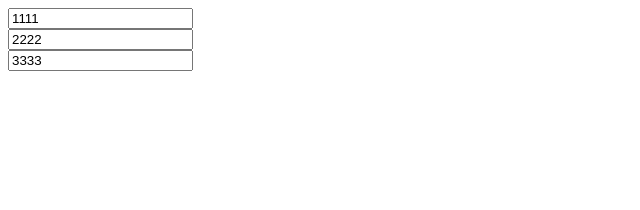
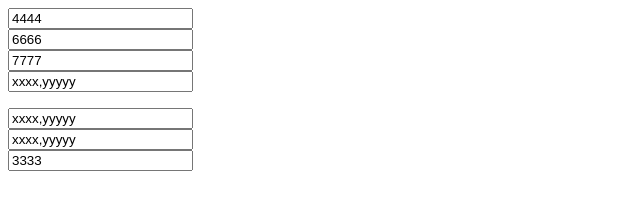
Before and after one commit to poohlaha/JS-Plugin, a plain HTML site: page selector/index.html in a window 1280 px wide. Shown: the whole page, without its empty margins (0-640 px from the left). Drawn offline with Linux system fonts and the light colour scheme.

Commit message:
Update index.html

```diff
--- a/selector/index.html
+++ b/selector/index.html
@@ -6,11 +6,8 @@
     <title></title>
     <script>
         $(function(){
-            /*var c = $("#name,#pwd").val();
-            //var c = $('#name,.cls2,div > p + .aaron[type="checkbox"], #id:first-child,input[class="cls"],#select option:selected');
-            console.log(c);*/
-            $("#name,.cls2").each(function(i,j){
-                console.log($(this).val());
+            $("div#test > p input.cls,div#test > div input.cls4").each(function(i,j){
+                $(this).val('xxxx,yyyyy');
             });
         });
         //});
@@ -18,9 +15,19 @@
 </head>
 <body>
 <div id="test">
-    <input class="cls" value="1111" id="name"><br/>
+    <div>
+        <input class="cls2" value="4444" id="title"><br/>
+        <input class="cls3" value="6666" id="psd"><br/>
+        <input class="cls3" value="7777" id="text"><br/>
+        <input class="cls4" value="8888" id="date"><br/>
+    </div>
+
+    <p>
+    <input class="cls" value="" id="name"><br/>
     <input class="cls" value="2222" id="pwd"><br/>
     <input class="cls2" value="3333" id="info">
+    </p>
+
 </div>
 </body>
 </html>
```
